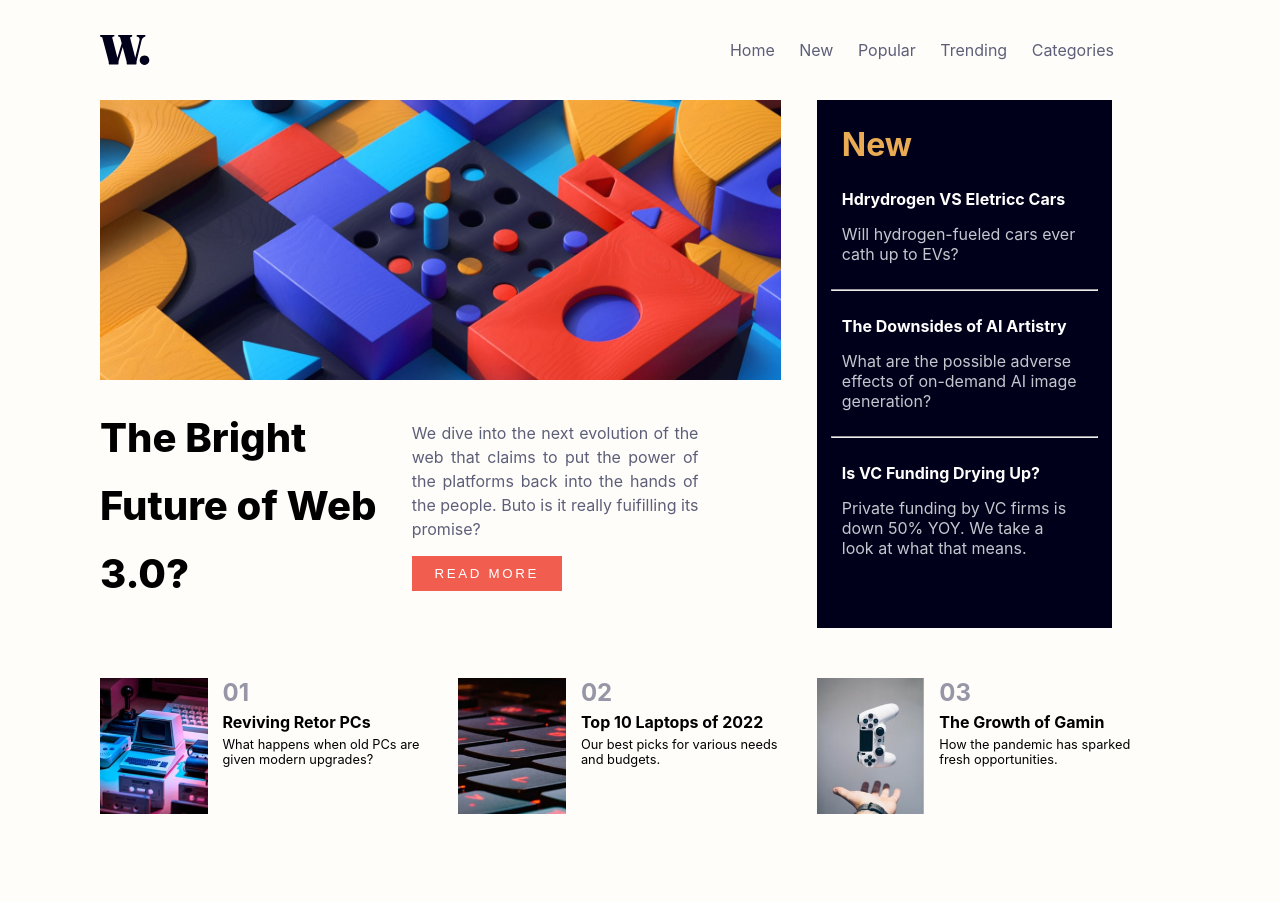
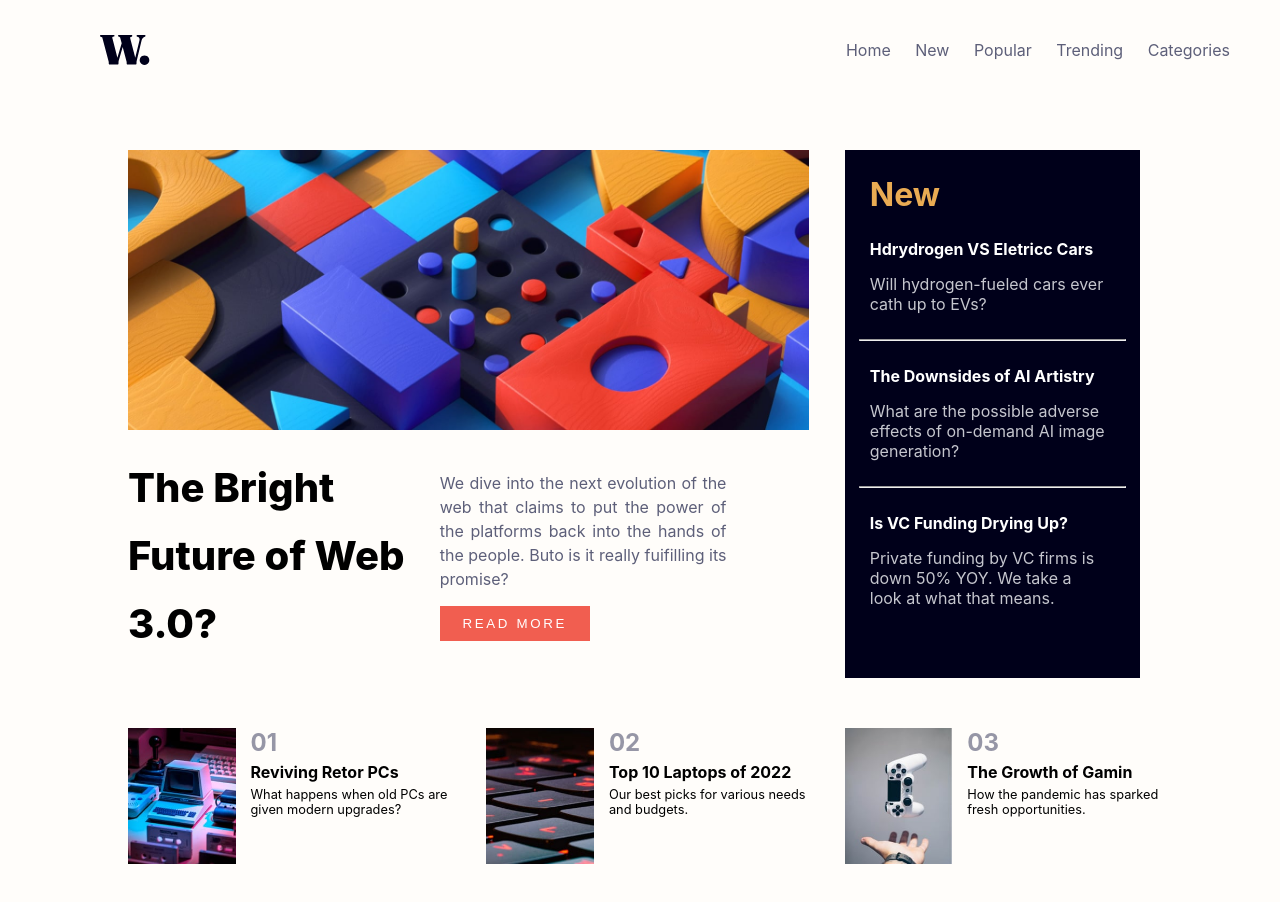
Before and after one commit to Rafaelocm/New-Home-Page, a plain HTML site: page index.html in a window 1280 px wide. Before the commit the page ends 864 px from the top, so only its background shows below. Drawn offline with Linux system fonts and the light colour scheme.

Commit message:
style: redimensionamento

```diff
--- a/assets/css/style-queries.css
+++ b/assets/css/style-queries.css
@@ -186,8 +186,6 @@
     header {
         padding-top: 50px;
         font-weight: 400;
-        max-width: 928px;
-        min-width: 320px;
         padding-left: 100px;
         display: flex;
         flex-direction: column;
--- a/assets/css/style.css
+++ b/assets/css/style.css
@@ -30,8 +30,6 @@ body {
 
 header {
     font-weight: 400;
-    max-width: 1024px;
-    min-width: 320px;
     padding-left: 100px;
     display: flex;
     align-items: center;
@@ -56,7 +54,7 @@ nav>a {
 
 
 main {
-    margin-bottom: 50px;
+    margin: 50px auto;
     padding-left: 100px;
     padding-right: 100px;
     max-width: 1024px;
```
